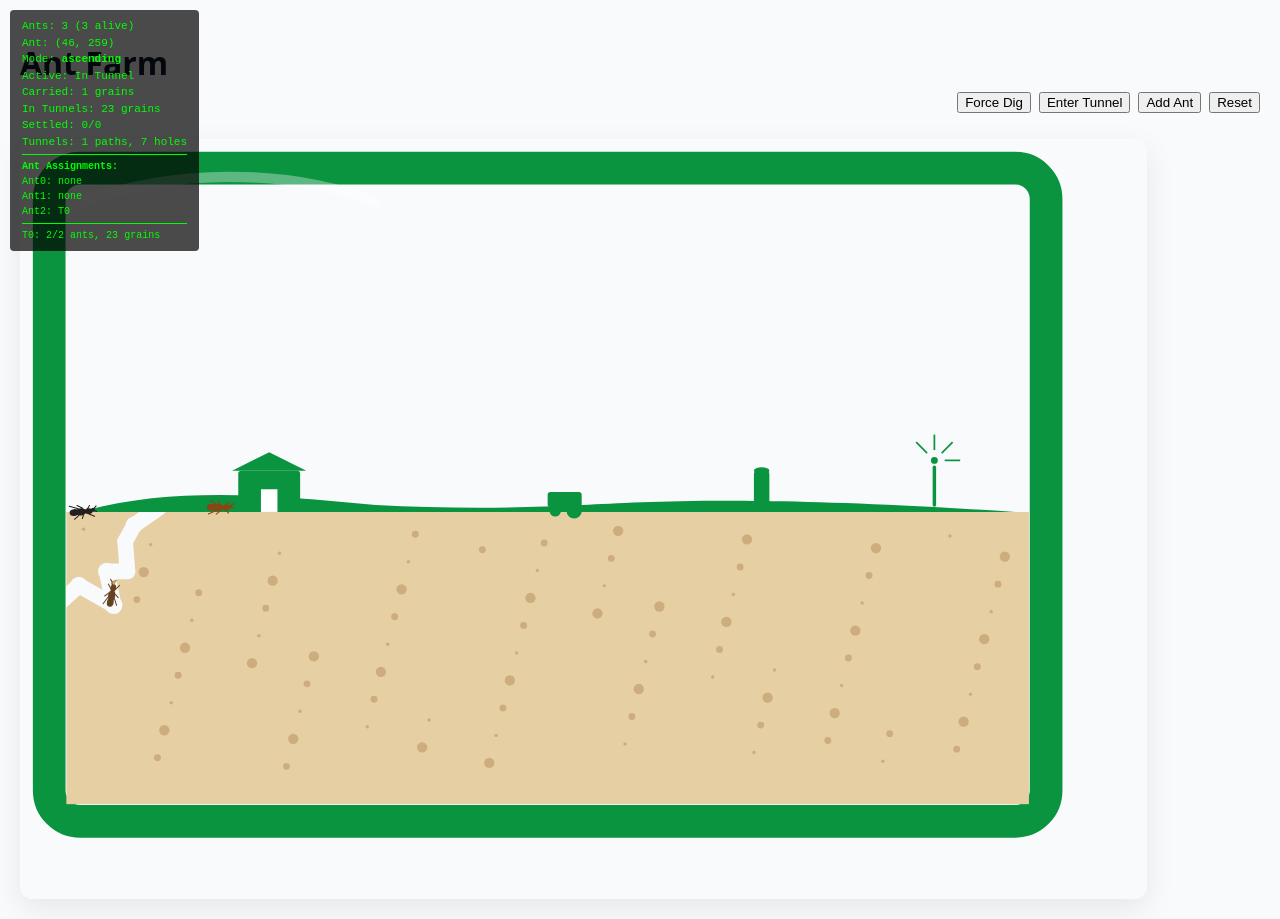
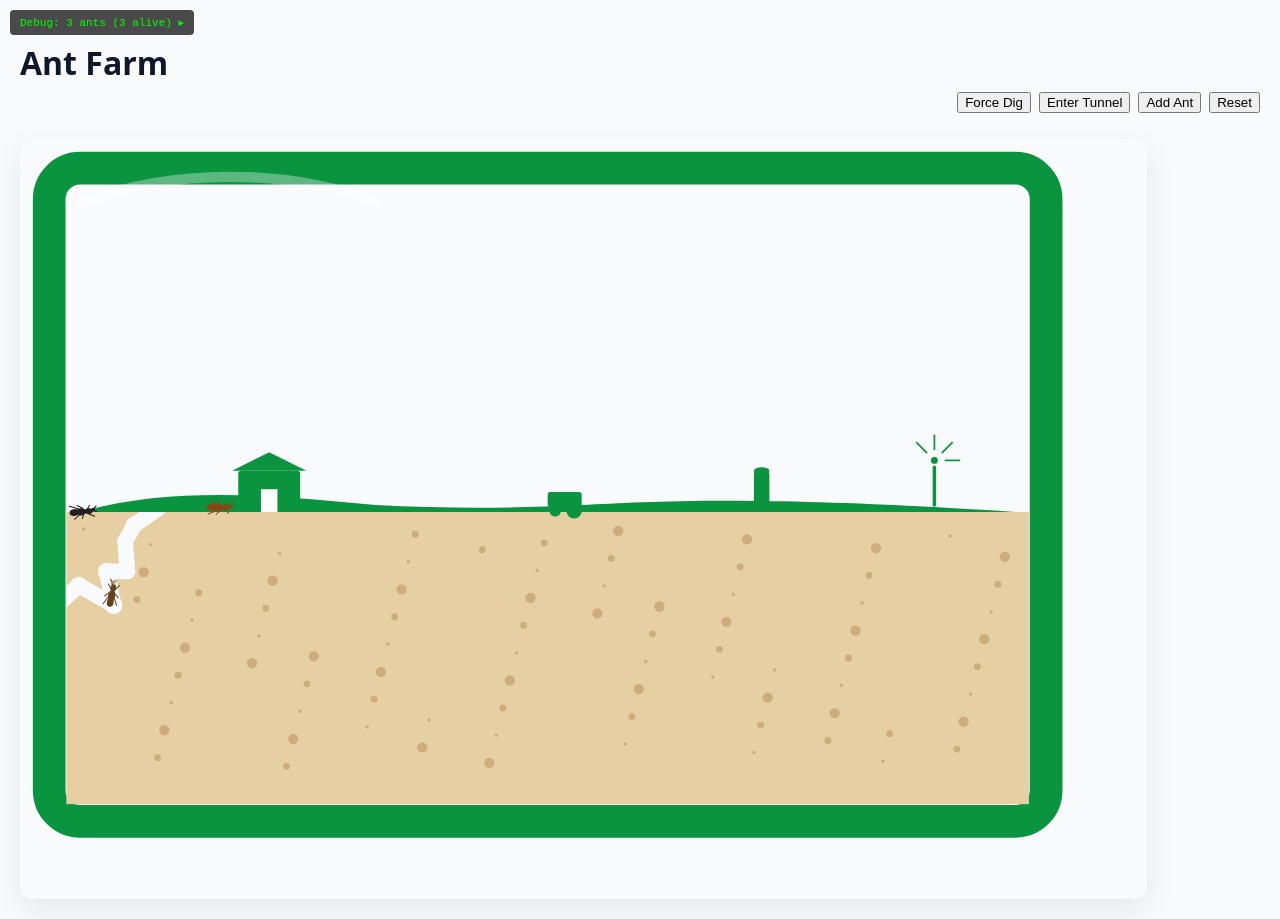
Before and after one commit to Marc22/ant-farm, a React (Vite) app: page / in a window 1280 px wide. Built offline with nearby package versions, Linux system fonts and the light colour scheme.

Commit message:
fix d ants

```diff
--- a/src/components/Ant.tsx
+++ b/src/components/Ant.tsx
@@ -89,7 +89,7 @@ export default function Ant({
     // Decision making: check for tunnel opportunities periodically
     const checkForTunnel = () => {
       // Don't check for tunnels if dead
-      if (isDead) {
+      if (isDeadRef.current) {
         setTimeout(checkForTunnel, 2000 + Math.random() * 3000)
         return
       }
@@ -124,7 +124,7 @@ export default function Ant({
     let stopped = false
     const scheduleRandom = () => {
       // Don't schedule actions if dead
-      if (isDead) {
+      if (isDeadRef.current) {
         setTimeout(scheduleRandom, 1000)
         return
       }
@@ -200,7 +200,7 @@ export default function Ant({
       lastRef.current = now
 
       // Don't move if dead
-      if (isDead) {
+      if (isDeadRef.current) {
         return
       }
 
--- a/src/components/AntFarm.tsx
+++ b/src/components/AntFarm.tsx
@@ -30,6 +30,7 @@ export default function AntFarm(): JSX.Element {
   const tunnelAntCountsRef = React.useRef<Map<number, number>>(new Map())  // tunnelId -> count of ants
   const MAX_ANTS_PER_TUNNEL = 2  // Maximum ants allowed in one tunnel
   const ANT_LIFESPAN_MS = 45000 + Math.random() * 30000  // 45-75 seconds
+  const [hudCollapsed, setHudCollapsed] = React.useState(true)
 
   function handleDig(pt: { x: number; y: number }) {
     try { console.debug('[AntFarm] handleDig called', pt) } catch (e) {}
@@ -479,20 +480,31 @@ export default function AntFarm(): JSX.Element {
 
   return (
     <div>
-      {/* Debug HUD */}
+      {/* Debug HUD (collapsed by default) */}
+      <div style={{ position: 'absolute', top: 10, left: 10, zIndex: 1000 }}>
+        {hudCollapsed ? (
+          <div onClick={() => setHudCollapsed(false)} style={{ background: 'rgba(0,0,0,0.7)', color: '#0f0', padding: '6px 10px', fontFamily: 'monospace', fontSize: 11, borderRadius: 4, cursor: 'pointer' }}>
+            Debug: {ants.length} ants ({ants.filter(a => !a.dead).length} alive) ▸
+          </div>
+        ) : (
           <div style={{
-        position: 'absolute',
-        top: 10,
-        left: 10,
+            position: 'relative',
             background: 'rgba(0,0,0,0.7)',
             color: '#0f0',
             padding: '8px 12px',
             fontFamily: 'monospace',
             fontSize: '11px',
             borderRadius: 4,
-        zIndex: 1000,
-        lineHeight: 1.5
+            lineHeight: 1.5,
+            minWidth: 220
           }}>
+            <div style={{ display: 'flex', justifyContent: 'space-between', alignItems: 'center', gap: 8 }}>
+              <div style={{ fontWeight: 600 }}>Debug HUD</div>
+              <div style={{ display: 'flex', gap: 6 }}>
+                <button onClick={() => setHudCollapsed(true)} style={{ background: '#222', color: '#0f0', border: '1px solid #0f0', borderRadius: 4, padding: '2px 6px', cursor: 'pointer' }}>Close</button>
+              </div>
+            </div>
+            <div style={{ marginTop: 6 }}>
               <div>Ants: {ants.length} ({ants.filter(a => !a.dead).length} alive)</div>
               <div>Ant: {antPos ? `(${Math.round(antPos.x)}, ${Math.round(antPos.y)})` : 'N/A'}</div>
               <div>Mode: <strong>{antMode}</strong></div>
@@ -523,6 +535,9 @@ export default function AntFarm(): JSX.Element {
                   )
                 })}
               </div>
+            </div>
+          </div>
+        )}
       </div>
 
       <div style={{ display: 'flex', justifyContent: 'flex-end', alignItems: 'center', gap: 8 }}>
```
Lines whose indentation alone changed are shown as unchanged.
